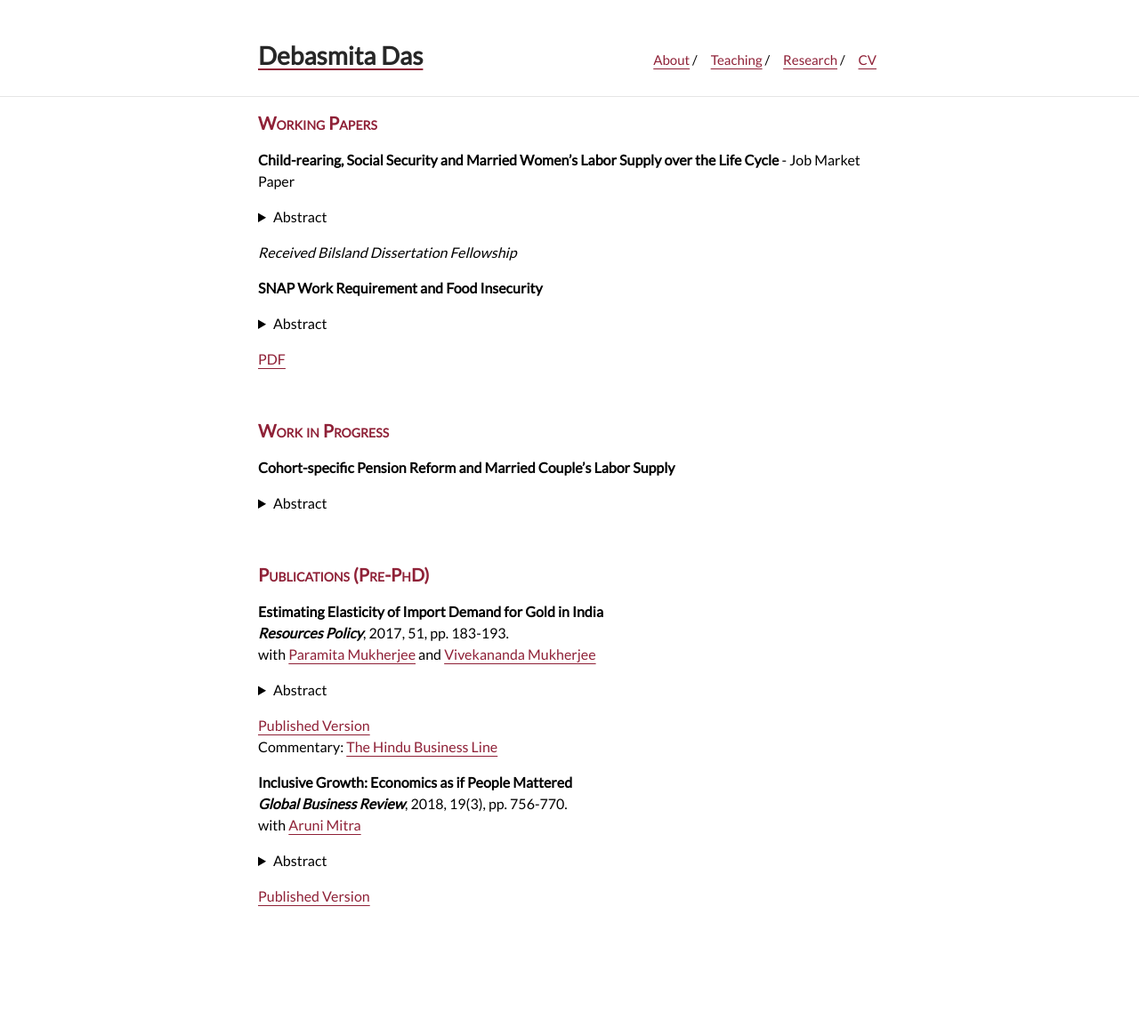
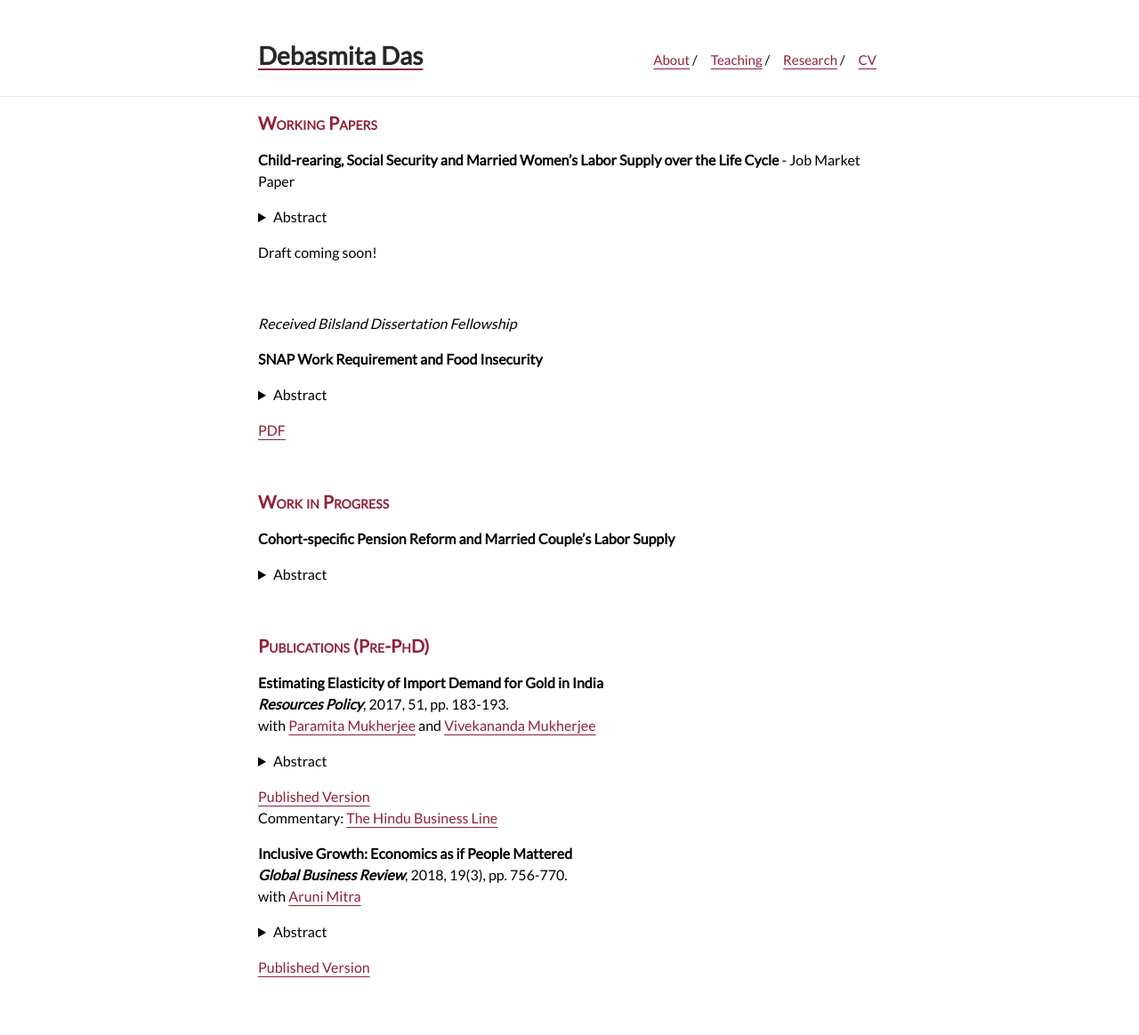
Before and after one commit to debasmita-das-econ/debasmita-das-econ.github.io, a Jekyll site: the page built from research.md, in a window 1280 px wide. Shown: the whole page at 89% size. Built offline with Jekyll 4.4.1, drawn with Linux system fonts in a browser that asks for light colours; a style sheet for code colours, icons or effects is not loaded; before the commit the page ends 1084 px from its top, so only the background shows below that.

Commit message:
Update research.md

```diff
--- a/research.md
+++ b/research.md
@@ -17,6 +17,10 @@ You can also find my articles on my Google Scholar profile.
   This paper studies how career interruptions during child-rearing years affect the labor market trajectory, lifetime earnings, and Social Security benefits of married women in the United States. To this end, I develop a dynamic structural life-cycle model of female labor supply, savings, and Social Security benefit claiming and estimate the model using the Method of Simulated Moments for the 1943-1954 cohort. I use the estimated model to quantify the effect of three revenue-neutral policy reforms: (i) introducing a Social Security caregiver credit that covers the lost earnings during the first 5 child-rearing years through changes in retirement benefits, (ii) combining the introduction of caregiver credit with the elimination of spousal and survivors benefits, and (iii) removing spousal and survivors benefits. I find that the gender gap in average career earnings at the Social Security Early Retirement Age reduces significantly under all three counterfactual scenarios, with the largest effect of 12.77% decline under the second reform. The findings suggest that instituting caregiver credit for child-rearing in the absence of the marriage-based Social Security benefits would offset a substantial portion of the motherhood penalty in lifetime labor earnings of married women and increase their retirement benefit adequacy.
   </p>
 </details>
+
+Draft coming soon!
+
+<br>
 
 *Received Bilsland Dissertation Fellowship*
 
```
